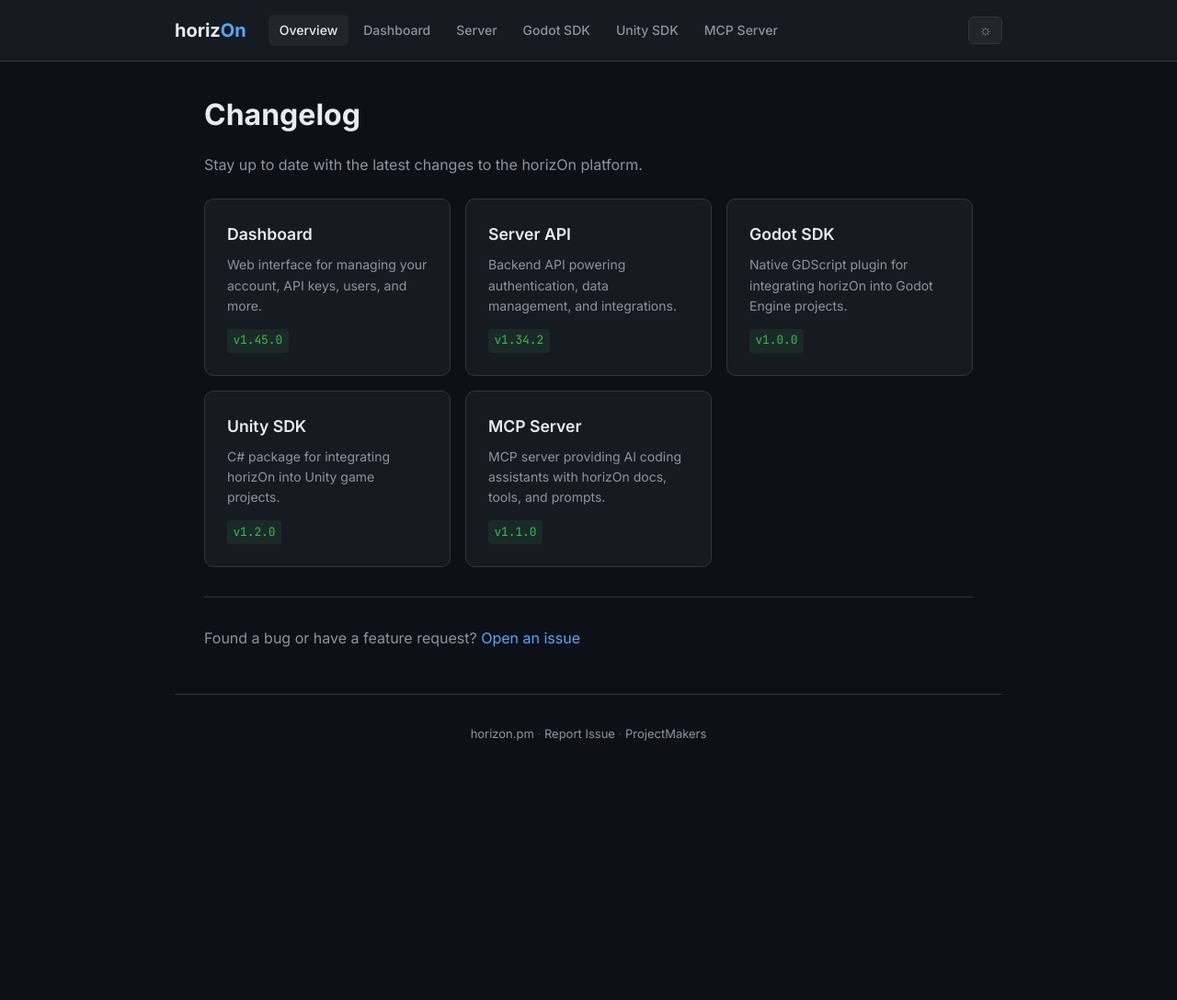
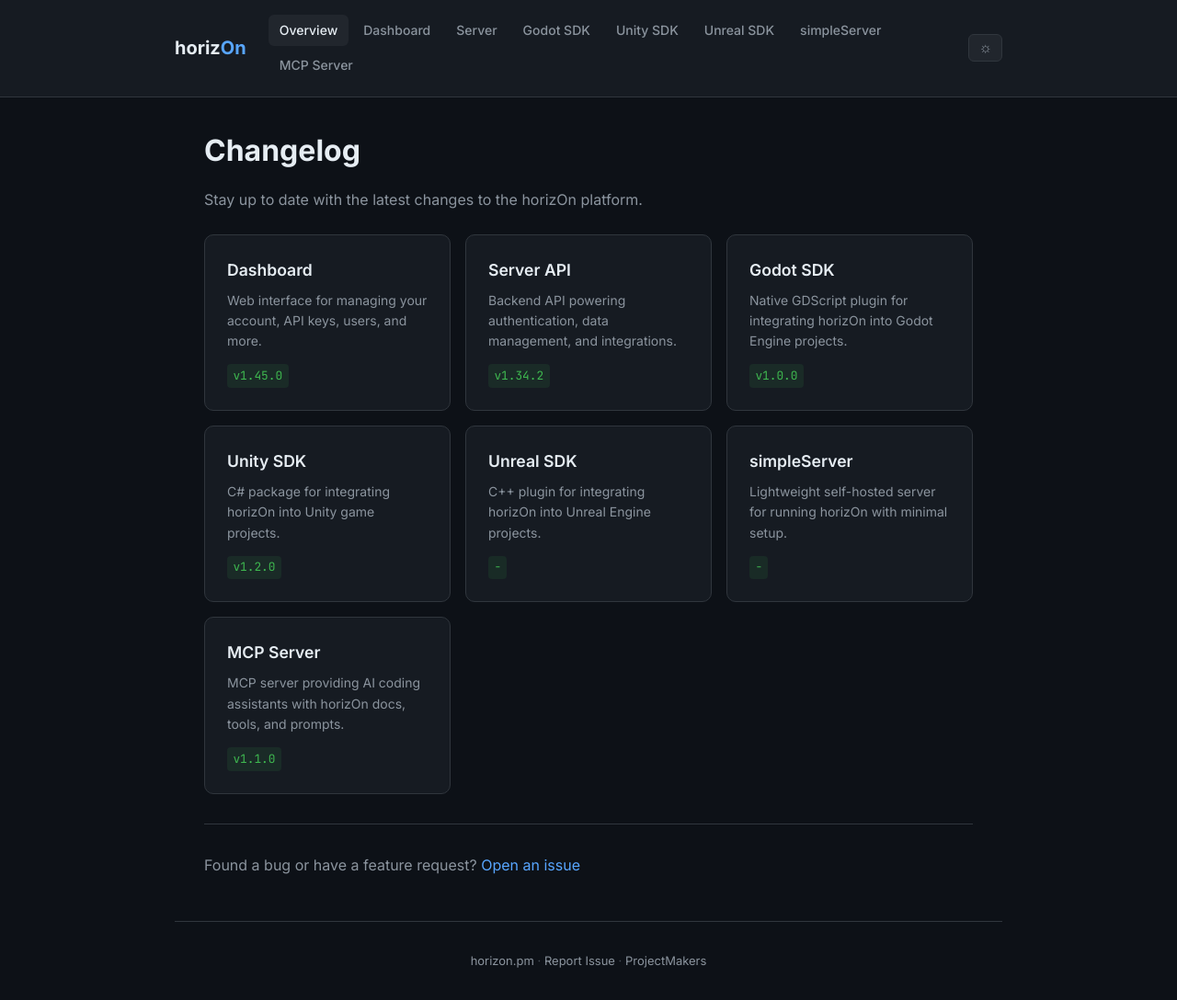
Before and after one commit to ProjectMakersDE/horizOn-Changelog, a Jekyll site: the page built from index.md, in a window 1280 px wide and 1088 px high. Shown: the whole window at 92% size. Built offline with Jekyll 4.4.1, drawn with Linux system fonts in a browser that asks for light colours.

Commit message:
add simpleServer and Unreal SDK changelog pages
Co-Authored-By: Claude Opus 4.6 <noreply@anthropic.com>

```diff
--- a/_layouts/default.html
+++ b/_layouts/default.html
@@ -318,6 +318,8 @@
           <a href="{{ '/server-changelog' | relative_url }}" {% if page.url contains 'server' %}class="active"{% endif %}>Server</a>
           <a href="{{ '/godot-sdk-changelog' | relative_url }}" {% if page.url contains 'godot' %}class="active"{% endif %}>Godot SDK</a>
           <a href="{{ '/unity-sdk-changelog' | relative_url }}" {% if page.url contains 'unity' %}class="active"{% endif %}>Unity SDK</a>
+          <a href="{{ '/unreal-sdk-changelog' | relative_url }}" {% if page.url contains 'unreal' %}class="active"{% endif %}>Unreal SDK</a>
+          <a href="{{ '/simple-server-changelog' | relative_url }}" {% if page.url contains 'simple-server' %}class="active"{% endif %}>simpleServer</a>
           <a href="{{ '/mcp-server-changelog' | relative_url }}" {% if page.url contains 'mcp' %}class="active"{% endif %}>MCP Server</a>
         </nav>
       </div>
--- a/index.md
+++ b/index.md
@@ -28,6 +28,16 @@ Stay up to date with the latest changes to the horizOn platform.
     <p>C# package for integrating horizOn into Unity game projects.</p>
     <span class="version">v1.2.0</span>
   </a>
+  <a href="unreal-sdk-changelog" class="product-card">
+    <h3>Unreal SDK</h3>
+    <p>C++ plugin for integrating horizOn into Unreal Engine projects.</p>
+    <span class="version">-</span>
+  </a>
+  <a href="simple-server-changelog" class="product-card">
+    <h3>simpleServer</h3>
+    <p>Lightweight self-hosted server for running horizOn with minimal setup.</p>
+    <span class="version">-</span>
+  </a>
   <a href="mcp-server-changelog" class="product-card">
     <h3>MCP Server</h3>
     <p>MCP server providing AI coding assistants with horizOn docs, tools, and prompts.</p>
```
Also changed, not shown: simple-server-changelog.md (added, +10 -0 lines), unreal-sdk-changelog.md (added, +10 -0 lines).
